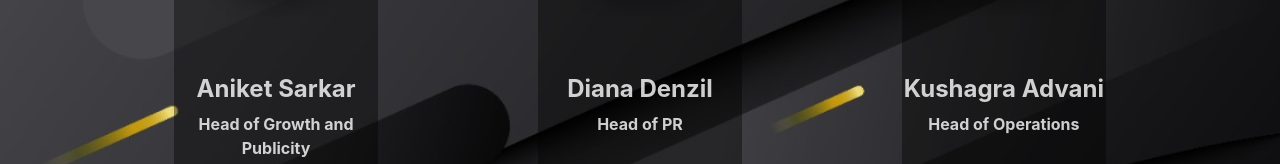
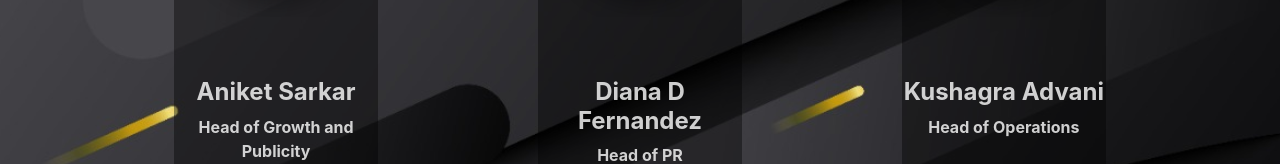
Before and after one commit to ecelliiserk/netlify, a plain HTML site: page index.html in a window 1280 px wide. Shown: the part 2903-3067 px from the top of the page. Drawn offline with nearby package versions, Linux system fonts and the light colour scheme.

Commit message:
Update index.html

```diff
--- a/index.html
+++ b/index.html
@@ -261,7 +261,7 @@
                           <div class="" style="height:5%">
                           </div>
                           <div class="" style="text-align:center;">
-                            <h1 style="font-size: 150%; color: white; opacity:0.8;"><b>Diana Denzil</b></h1>
+                            <h1 style="font-size: 150%; color: white; opacity:0.8;"><b>Diana D Fernandez</b></h1>
                             <p style="color:white;opacity:0.8;"><b>Head of PR</b></p>
                           </div>
                           <div class="">
```
